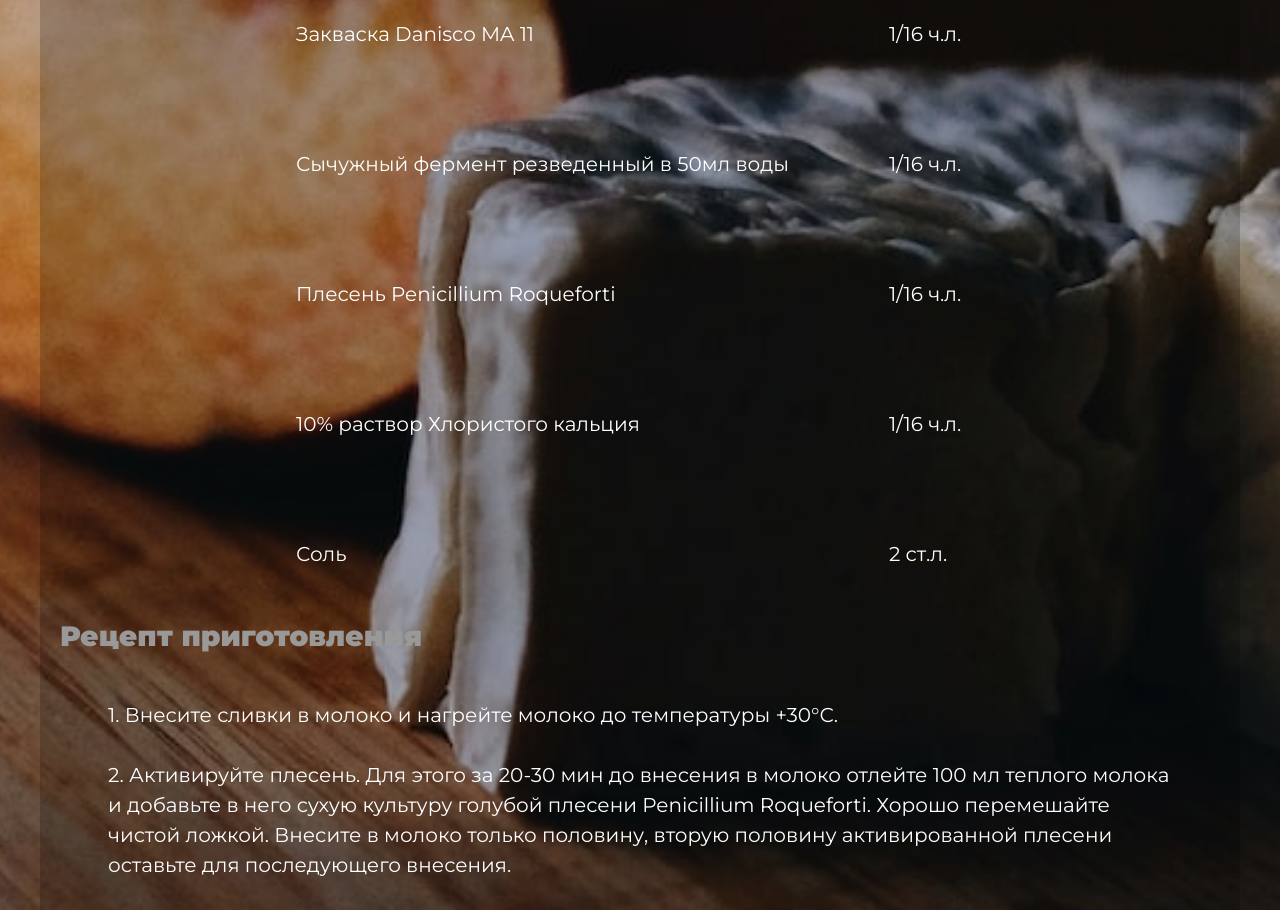
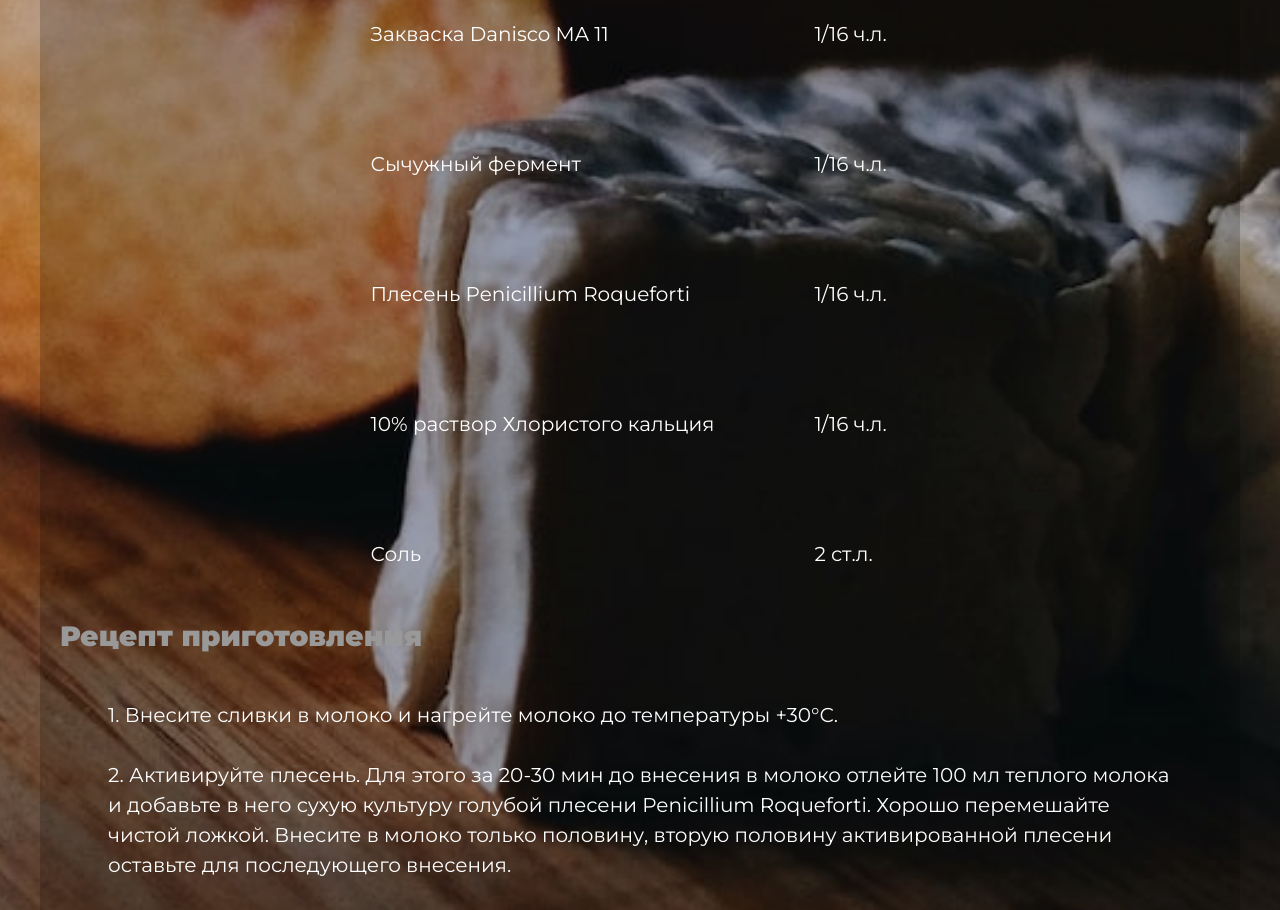
Before and after one commit to lokaddd/lovechees, a website built with Parcel: page rokfore.html in a window 1280 px wide. Shown: the part 1408-2318 px from the top of the page. Built offline with nearby package versions, Linux system fonts and the light colour scheme; a web font is replaced by a local one.

Commit message:
Update rokfore.html

```diff
--- a/rokfore.html
+++ b/rokfore.html
@@ -198,7 +198,7 @@
 			<td><p class="bin-text48">1/16 ч.л.</p></td>
 		</tr>
 		<tr style="border-bottom: 1px solid gray;">
-			<td><p class="bin-text48">Сычужный фермент резведенный в 50мл воды</p></td>
+			<td><p class="bin-text48">Сычужный фермент</p></td>
 			<td><p class="bin-text48">1/16 ч.л.</p></td>
 		</tr>
 		<tr style="border-bottom: 1px solid gray;">
```
